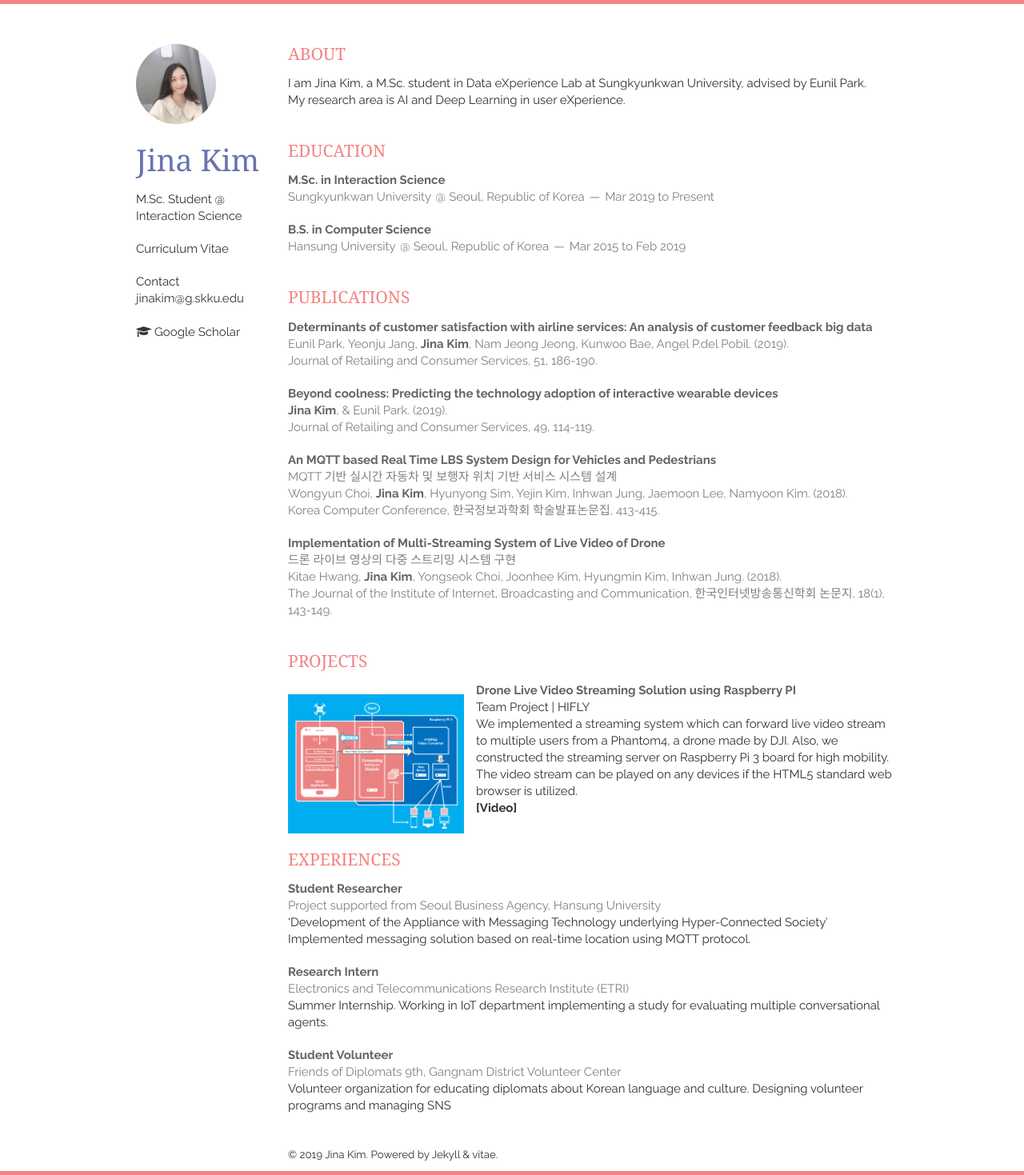
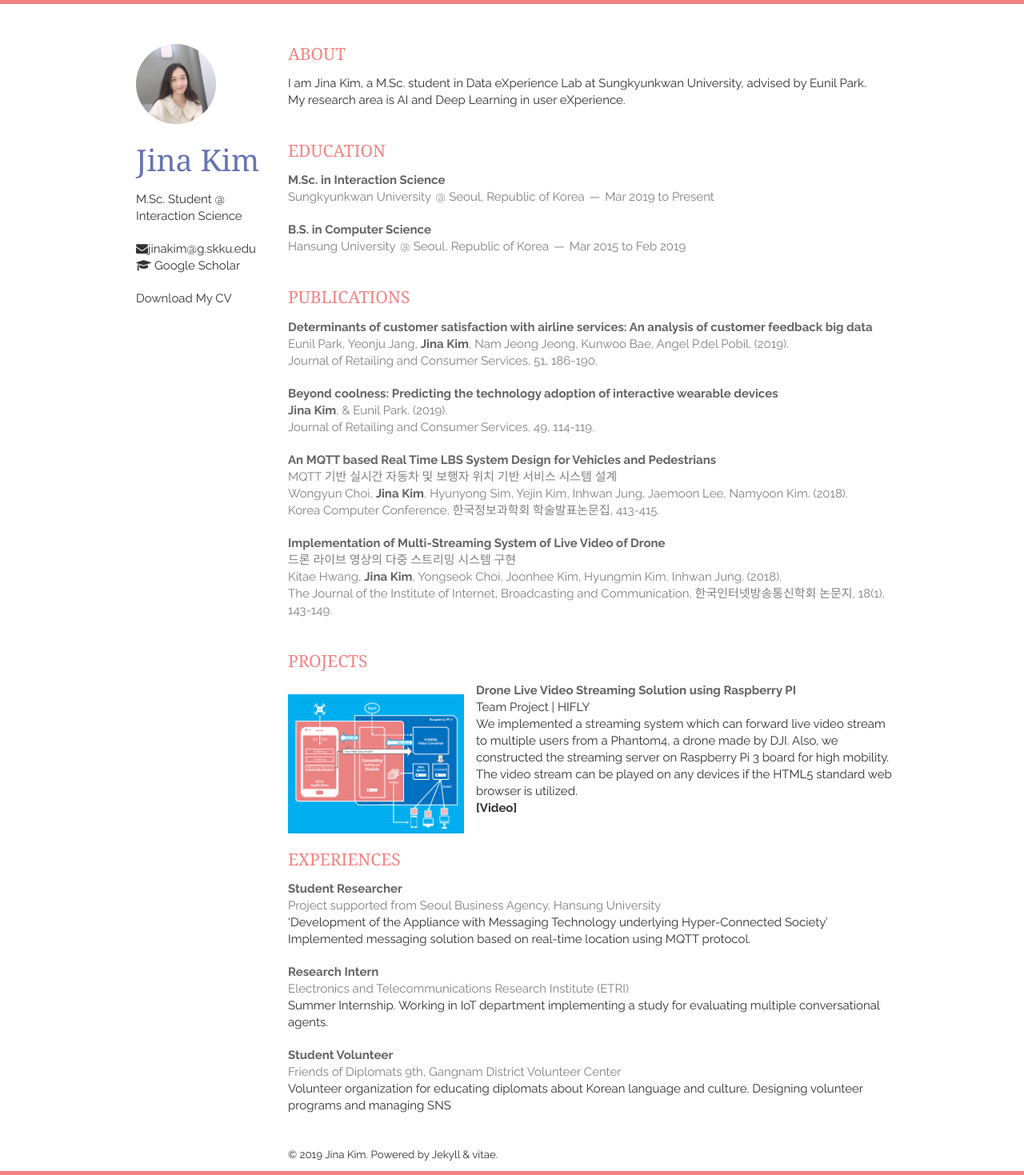
Before and after one commit to Jina-Kim/Jina-Kim.github.io, a Jekyll site: the page built from index.html, in a window 1280 px wide. Shown: the whole page at 80% size. Built offline with Jekyll 4.4.1, drawn with Linux system fonts in a browser that asks for light colours; nearby versions of some CDN libraries; the list of posts is cut into pages by our own code.

Commit message:
update cv

```diff
--- a/_layouts/layout.html
+++ b/_layouts/layout.html
@@ -33,15 +33,16 @@
         </p>
 
         <p>
-          <a href="https://drive.google.com/open?id=1JfQXtRegyqwXPrufVbjaKHcjvO033bx8">Curriculum Vitae</a><br/>
+            <a href="{{ site.email_full }}"><i class="fa fa-envelope"></i>{{ site.email }}</a><br/>
+            <a href="{{ site.google_scholar }}"><i class="fa fa-graduation-cap"></i> Google Scholar </a>
+            <!--<a href="https://twitter.com/{{ site.twitter }}"><i class="fa fa-twitter"></i> Twitter</a>-->
         </p>
 
         <p>
-            Contact
-            <a href="{{ site.email_full }}">{{ site.email }}</a><br/><br/>
-            <a href="{{ site.google_scholar }}"><i class="fa fa-graduation-cap"></i> Google Scholar </a>
-            <!--<a href="https://twitter.com/{{ site.twitter }}"><i class="fa fa-twitter"></i> Twitter</a>-->
+          <a href="https://drive.google.com/open?id=1JfQXtRegyqwXPrufVbjaKHcjvO033bx8">Download My CV</a>
         </p>
+
+
 
         <!--<p>
             <a href="{{ site.tel_full }}">{{ site.tel }}</a>
```
